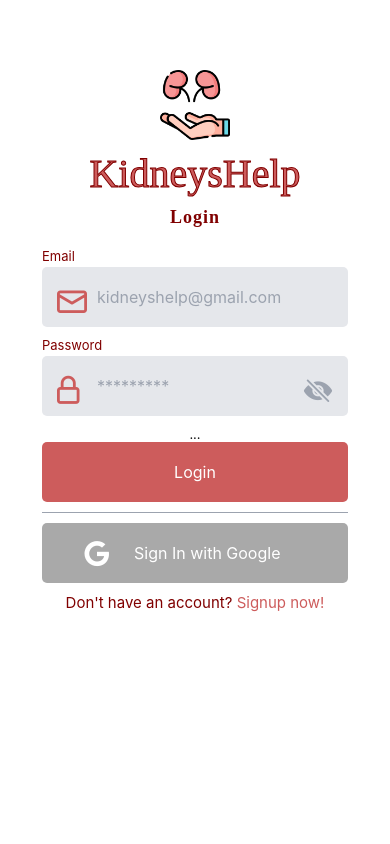
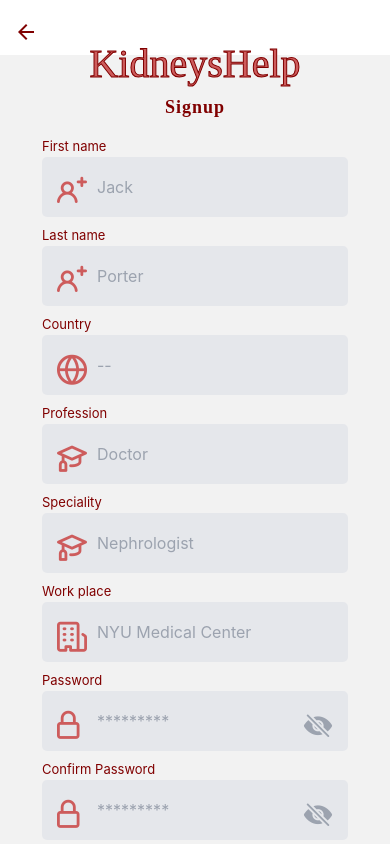
Before and after one commit to iceandrise/kidneys-help, a React Native app: screen /Signup in a window 390 px wide. Built offline with nearby package versions, Linux system fonts and the light colour scheme.

Commit message:
Worked with navigation

```diff
--- a/App.js
+++ b/App.js
@@ -1,9 +1,7 @@
 import React from 'react';
-import Login from './screens/Login';
-import Signup from './screens/Signup';
-import Home from './screens/Home';
+import RootStack from './navigators/RootStack';
 
 
 export default function App() {
-  return <Login/>;
+  return <RootStack/>;
 }
--- a/components/styles.js
+++ b/components/styles.js
@@ -19,7 +19,7 @@ const {primary, secondary, tertiary, darkLight, brand, gray, red} = Colors;
 export const StyledContainer = styled.View`
     flex: 1;
     padding: 25px;
-    padding-top: ${StatusBarHeight + 70}px;
+    padding-top: ${StatusBarHeight + 30}px;
     background-color: ${primary};
 `
 export const InnerContainer = styled.View`
--- /dev/null
+++ b/navigators/RootStack.js
@@ -0,0 +1,37 @@
+import { NavigationContainer } from '@react-navigation/native';
+import { createNativeStackNavigator } from '@react-navigation/native-stack';
+import Login from './../screens/Login';
+import Signup from './../screens/Signup';
+import Home from './../screens/Home';
+import React from 'react';
+import {Colors} from './../components/styles'
+
+const {primary, tertiary} = Colors;
+const Stack = createNativeStackNavigator();
+
+const RootStack = () => {
+    return(
+        <NavigationContainer>
+            <Stack.Navigator
+                screenOptions={{
+                    headerStyle: {
+                        backgroundColor: 'transparent'
+                    },
+                    headerTintColor: tertiary,
+                    headerTransparent: true,
+                    headerTitle: '',
+                    headerLeftContainerStyle:{
+                        paddingLeft: 20
+                    }
+                }}
+                initialRouteName="Login"
+            >
+                <Stack.Screen name="Login" component={Login}/>
+                <Stack.Screen name="Signup" component={Signup}/>
+                <Stack.Screen options={{headerTintColor: primary}} name="Home" component={Home}/>
+            </Stack.Navigator>
+        </NavigationContainer>
+    )
+}
+
+export default RootStack;
--- a/package.json
+++ b/package.json
@@ -10,6 +10,8 @@
   },
   "dependencies": {
     "@expo/webpack-config": "^0.17.2",
+    "@react-navigation/native": "^6.1.4",
+    "@react-navigation/native-stack": "^6.9.10",
     "expo": "~47.0.12",
     "expo-constants": "~14.0.2",
     "expo-status-bar": "~1.4.2",
@@ -17,6 +19,8 @@
     "react": "18.1.0",
     "react-dom": "18.1.0",
     "react-native": "0.70.5",
+    "react-native-safe-area-context": "4.4.1",
+    "react-native-screens": "~3.18.0",
     "react-native-web": "~0.18.9",
     "styled-components": "^5.3.6"
   },
--- a/screens/Home.js
+++ b/screens/Home.js
@@ -15,7 +15,7 @@ import {
 } from './../components/styles';
 
 
-const Home = () => {
+const Home = ({navigation}) => {
     return (
         <>
             <StatusBar style="light"/>
@@ -30,7 +30,7 @@ const Home = () => {
                         <StyledFormArea>
                         <Avatar resizeMode="cover" source={require('./../assets/image/logo.png')}/>
                         <Line />
-                            <StyledButton onPress={() => {}}>
+                            <StyledButton onPress={() => {navigation.navigate("Login")}}>
                                 <ButtonText>
                                 Logout
                                 </ButtonText>
--- a/screens/Login.js
+++ b/screens/Login.js
@@ -25,7 +25,7 @@ import {
 const {brand, darkLight, primary} = Colors;
 import KeyboardSet from '../components/keyboardSet';
 
-const Login = () => {
+const Login = ({navigation}) => {
     const [hidePassword, setHidePassword] = useState(true);
 
     return (
@@ -40,7 +40,8 @@ const Login = () => {
                 <Formik
                     initialValues={{email: '', password: ''}}
                     onSubmit={(values) =>{
-                        console.log(values)
+                        console.log(values);
+                        navigation.navigate("Home");
                     }}
                 >
                     {({handleChange, handleBlur, handleSubmit, values}) => (<StyledFormArea>
@@ -85,7 +86,7 @@ const Login = () => {
                         </StyledButton>
                         <ExtraView>
                             <ExtraText>Don't have an account? </ExtraText>
-                            <TextLink>
+                            <TextLink onPress={() => navigation.navigate("Signup")}>
                                 <TextLinkContent>Signup now!</TextLinkContent>
                             </TextLink>
                         </ExtraView>
--- a/screens/Signup.js
+++ b/screens/Signup.js
@@ -25,7 +25,7 @@ import {
 const {brand, darkLight, primary} = Colors;
 import KeyboardSet from '../components/keyboardSet';
 
-const Signup = () => {
+const Signup = ({navigation}) => {
     const [hidePassword, setHidePassword] = useState(true);
 
     return (
@@ -40,7 +40,8 @@ const Signup = () => {
                     initialValues={{firstName: '', lastName:'', profession: '', country: '',
                     speciality:'', workPlace: '', confirmPassword:'', email: '', password: ''}}
                     onSubmit={(values) =>{
-                        console.log(values)
+                        console.log(values);
+                        navigation.navigate('Home');
                     }}
                 >
                     {({handleChange, handleBlur, handleSubmit, values}) => (<StyledFormArea>
@@ -137,7 +138,7 @@ const Signup = () => {
                         <MsgBox>...</MsgBox>
                         <StyledButton onPress={handleSubmit}>
                             <ButtonText>
-                                Login
+                                Signup
                             </ButtonText>
                         </StyledButton>
 
@@ -146,7 +147,7 @@ const Signup = () => {
 
                         <ExtraView>
                             <ExtraText>Already have an account? </ExtraText>
-                            <TextLink>
+                            <TextLink onPress={() => navigation.navigate("Home")}>
                                 <TextLinkContent>Login now!</TextLinkContent>
                             </TextLink>
                         </ExtraView>
```
Also changed, not shown: 1 other file (tests, documents, lock files or other folders).
